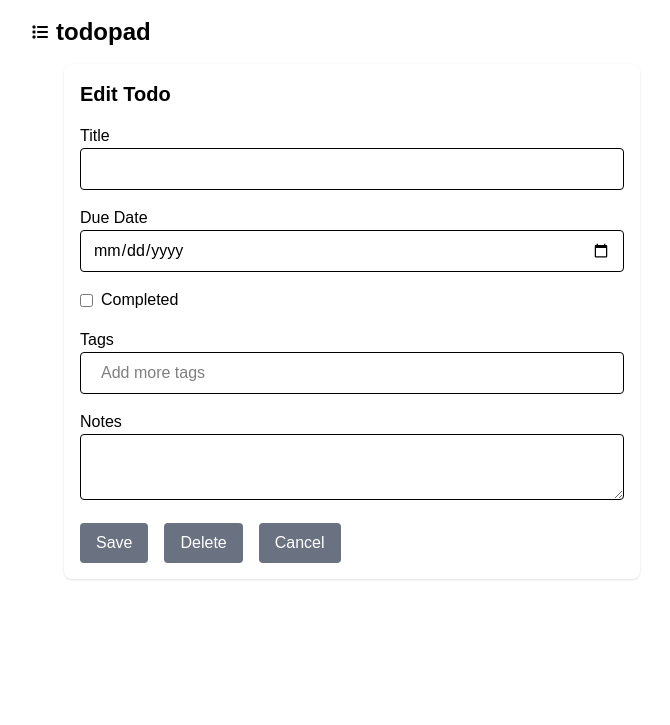
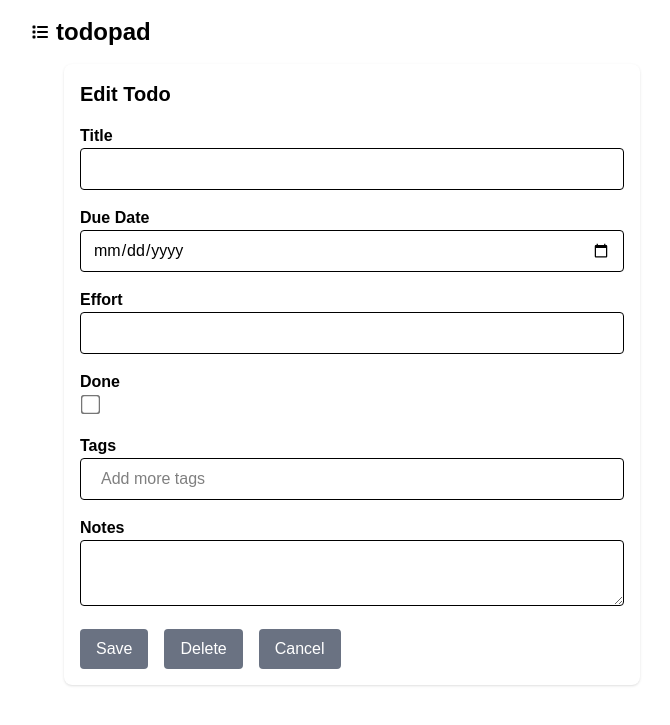
Before and after one commit to madhanganesh/todopad, a Python web app: template templates/todo_edit.html in a window 1280 px wide. Shown: the top 725 px of the page, without its empty margins (288-958 px from the left). Run offline with Jinja, Linux system fonts and the light colour scheme; the template is opened without the code that fills it, so the values that code supplies are empty; style sheets or scripts are compiled from the project's sources; some web fonts are replaced.

Commit message:
added effort field in todo

```diff
--- a/tailwind/notes.txt
+++ b/tailwind/notes.txt
@@ -1 +1 @@
-npx tailwindcss -i tailwind.css -o ../static/tailwind.css --minify --watch
+npx @tailwindcss/cli -i tailwind.css -o ../static/tailwind.css --minify --watch
--- a/templates/partials/todo-input.html
+++ b/templates/partials/todo-input.html
@@ -10,9 +10,10 @@
         type="text"
         id="title"
         name="title"
-        class="text-lg p-2 border-2 w-full
+        class="text-lg p-2 border w-full
                 outline-none placeholder:text-sm"
         placeholder="add a todo"
         autofocus
+        required
         >
 </form>
--- a/templates/todo_edit.html
+++ b/templates/todo_edit.html
@@ -11,24 +11,52 @@
 
     <form hx-post="/todos/{{ todo.id }}" hx-target="body">
         <div class="mb-4">
-            <label class="block font-medium">Title</label>
-            <input type="text" name="title" value="{{ todo.title }}" class="w-full px-3 py-2 border rounded">
+            <label class="block font-semibold">Title</label>
+            <input
+                type="text"
+                name="title"
+                value="{{ todo.title }}"
+                class="w-full px-3 py-2 border rounded"
+                required
+            >
         </div>
 
         <div class="mb-4">
-            <label class="block font-medium">Due Date</label>
-            <input type="date" name="due_date" value="{{ todo.due.unwrap() }}" class="w-full px-3 py-2 border rounded">
+            <label class="block font-semibold">Due Date</label>
+            <input
+                type="date"
+                name="due_date"
+                value="{{ todo.due.unwrap() }}"
+                class="w-full px-3 py-2 border rounded"
+                required
+            >
         </div>
 
         <div class="mb-4">
-            <label class="flex items-center">
-                <input type="checkbox" name="completed" {% if todo.completed %}checked{% endif %}>
-                <span class="ml-2">Completed</span>
-            </label>
+            <label class="block font-semibold">Effort</label>
+            <input
+                type="number"
+                step="0.5"
+                name="effort"
+                value="{{ todo.effort }}"
+                class="w-full px-3 py-2 border rounded"
+                required
+            >
         </div>
 
         <div class="mb-4">
-            <label class="block font-medium">Tags</label>
+            <label class="block font-semibold">Done</label>
+            <input
+                type="checkbox"
+                name="completed"
+                class="cursor-pointer ml-1"
+                style="transform: scale(1.5);"
+                {% if todo.completed %}checked{% endif %}
+            >
+        </div>
+
+        <div class="mb-4">
+            <label class="block font-semibold">Tags</label>
             <div class="flex items-center border rounded px-2 py-1 focus-within:ring focus-within:ring-blue-300 w-full flex-wrap gap-1">
                 <!-- Tags container (flex row) -->
                 <div id="tag-container" class="flex flex-wrap gap-1 items-center">
@@ -58,15 +86,15 @@
         </div>
 
          <div class="mb-4">
-                <label class="block font-medium">Notes</label>
+                <label class="block font-semibold">Notes</label>
                 <textarea name="notes" class="w-full px-3 py-2 border rounded">{{ todo.notes_or_empty() }}</textarea>
          </div>
 
         <div class="flex gap-4">
-            <button type="submit" class="bg-gray-500 text-white px-4 py-2 rounded">Save</button>
+            <button type="submit" class="bg-gray-500 text-white px-4 py-2 rounded cursor-pointer">Save</button>
             <button type="button"
                 hx-delete="/todos/_edit/{{todo.id}}"
-                class="bg-gray-500 text-white px-4 py-2 rounded">
+                class="bg-gray-500 text-white px-4 py-2 rounded cursor-pointer">
             Delete
         </button>
             <a href="/" class="bg-gray-500 text-white px-4 py-2 rounded">Cancel</a>
```
Also changed, not shown: .sqlx/query-29207820780f5e863a11c6e945b8923019072ad42d33a7160f85d9c058e01c59.json, .sqlx/query-2bf7faebad5a9f0c43f250ced395432b4403f63c00c53eefc23e8c2631f76ac8.json, .sqlx/query-817b0f856e003ee3899f5363fd0b9644091d68710c9f12c92ab316e518408dde.json, .sqlx/query-b5f1868cb60f334ed5930fd24f84b7f3e876e16b1f1cd141bb36a256467ede4e.json, .sqlx/query-bf727a1f11f7efd486cef460f8bb429825a76b8c515250a8551edb97a4c50db4.json (deleted), .sqlx/query-ccd901c67f9dd0beec5acfd7cb5eb237735fbcac62e555178d492f233ad2592f.json (added), migrations/20250124141451_add_effort_column.down.sql (added), migrations/20250124141451_add_effort_column.up.sql (added), todopad.db, 3 other files.
